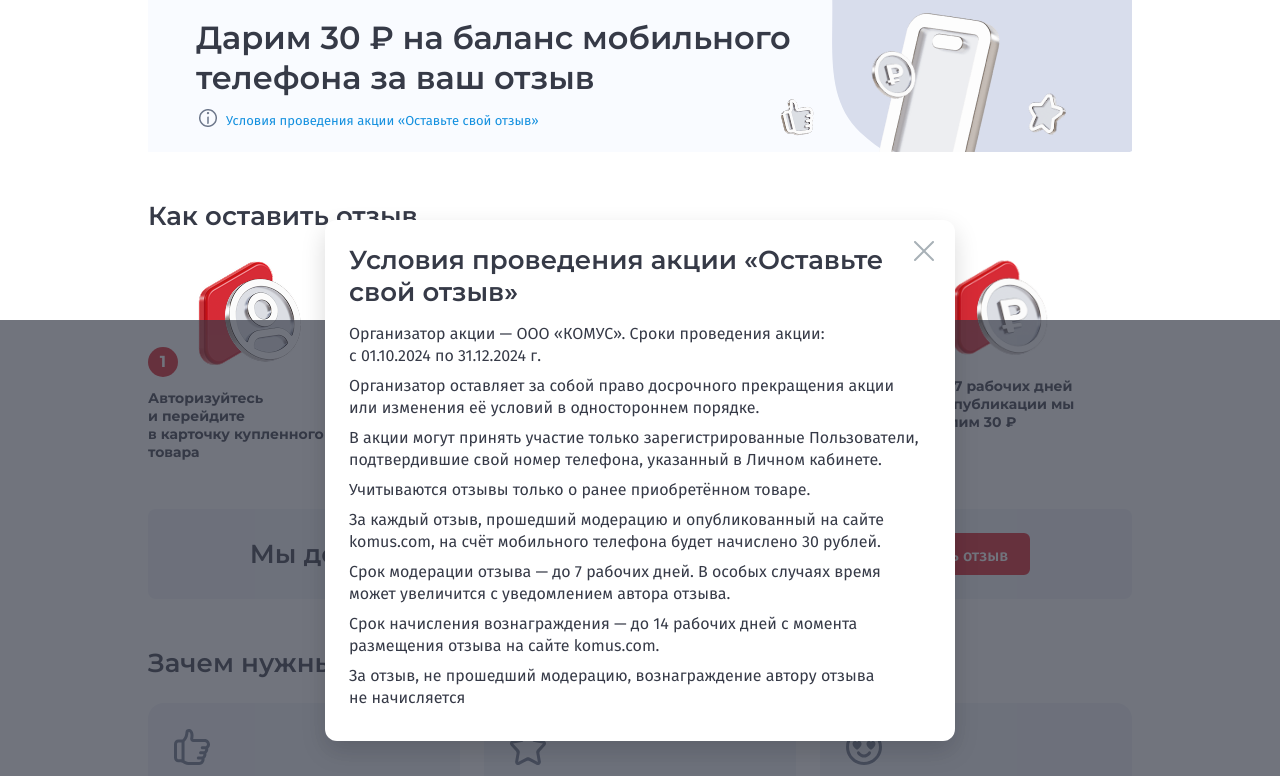
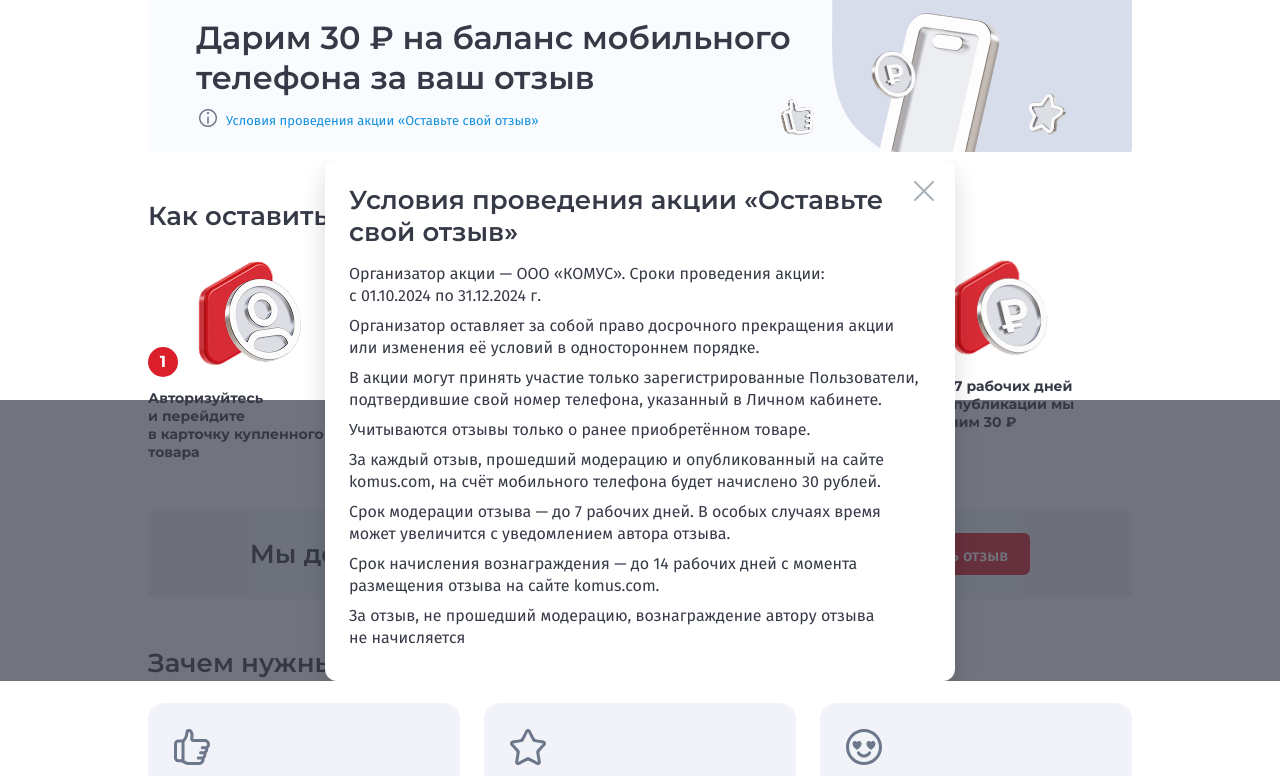
Before and after one commit to innabatalova/comus-page, a plain HTML site: page index.html in a window 1280 px wide. Both pictures are taken after a click on the link "Условия проведения акции «Оставьте свой отзыв»". Shown: the top 776 px of the page. Drawn offline with Linux system fonts and the light colour scheme.

Commit message:
Fix: check popup

```diff
--- a/css/style.css
+++ b/css/style.css
@@ -355,7 +355,7 @@ section:not(.cta_bottom) {
 
 .popup {
     position: fixed;
-    top: 10vh;
+    top: 20vh;
     bottom: 0;
     left: 0;
     z-index: 1000;
@@ -363,7 +363,7 @@ section:not(.cta_bottom) {
     align-items: flex-end;
     justify-content: center;
     width: 100%;
-    height: 100%;
+    height: fit-content;
     opacity: 0;
     visibility: hidden;
     -webkit-transition: opacity 0.3s ease, visibility 0.3s ease;
```
